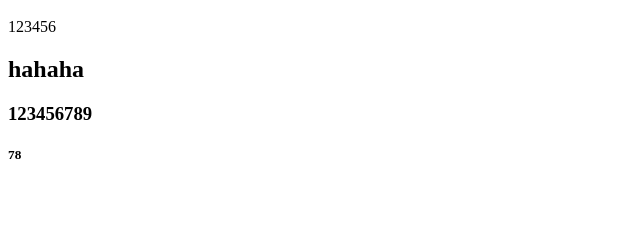
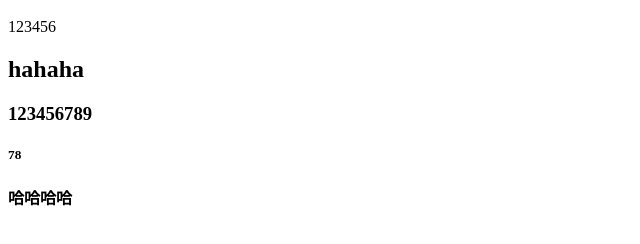
Before and after one commit to lilysyuan/git_a, a plain HTML site: page index.html in a window 1280 px wide. Shown: the part 120-364 px from the top of the page, without its empty margins (0-640 px from the left). Drawn offline with Linux system fonts and the light colour scheme.

Commit message:
add hahaha

```diff
--- a/index.html
+++ b/index.html
@@ -12,5 +12,6 @@
     <h2>hahaha</h2>
     <h3>123456789</h3>
     <h5>78</h5>
+    <h4>哈哈哈哈</h4>
 </body>
 </html>
```
